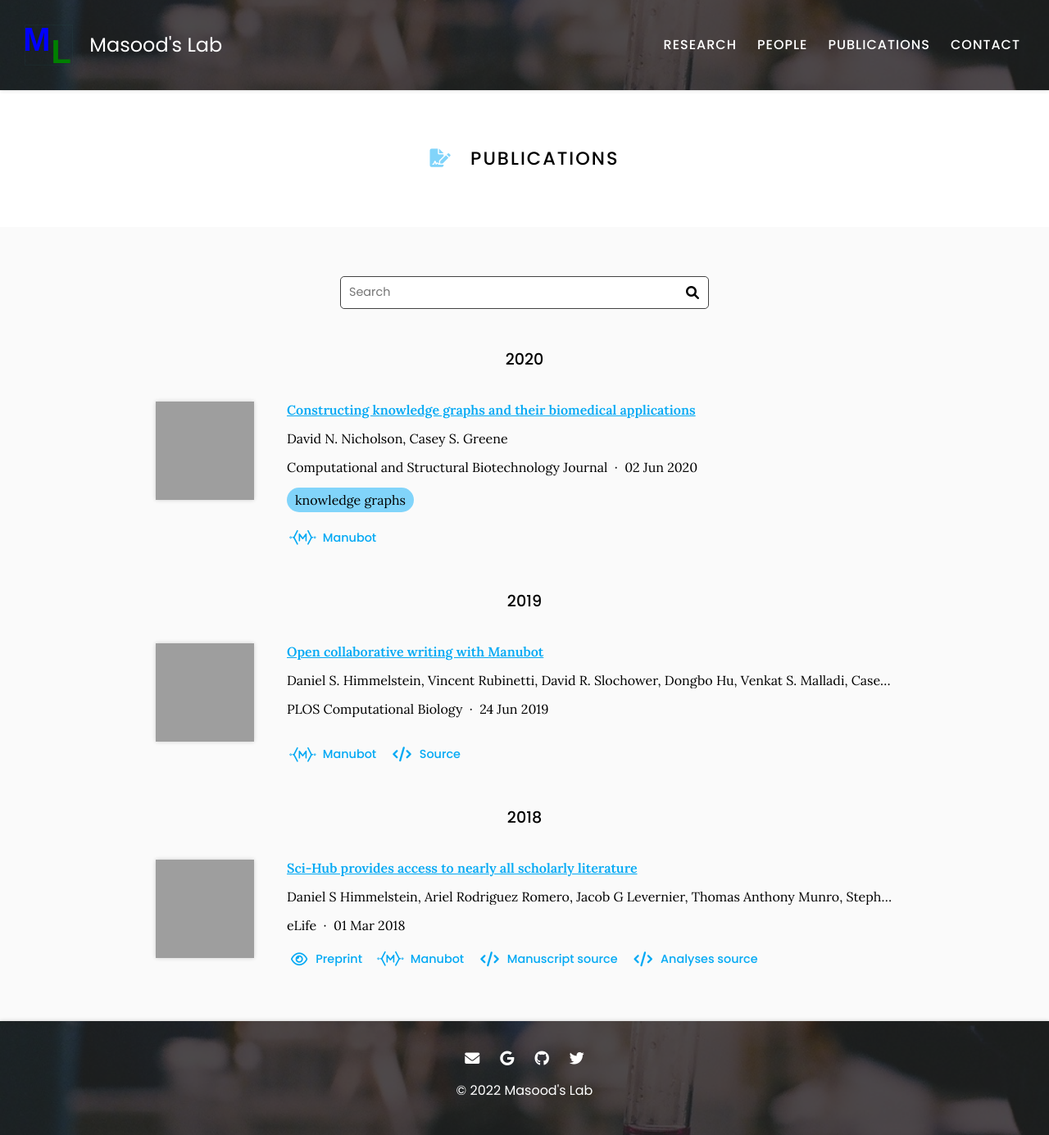
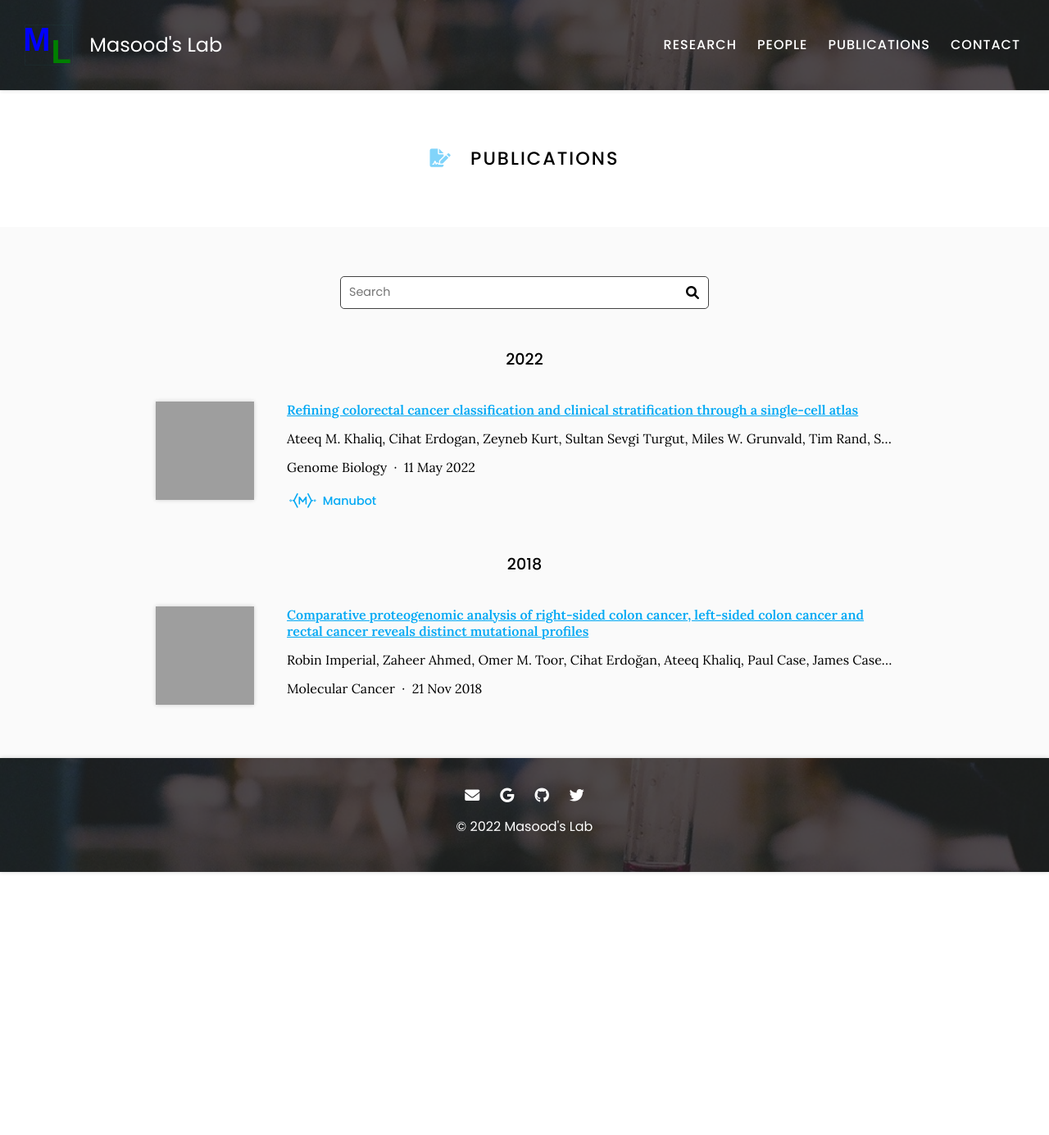
Before and after one commit to masoodlab/masoodlab.github.io, a Jekyll site: the page built from publications/index.md, in a window 1280 px wide. Shown: the whole page at 82% size. Built offline with Jekyll 4.4.1, drawn with Linux system fonts in a browser that asks for light colours; after the commit the page ends 1064 px from its top, so only the background shows below that; grey boxes are pictures that could not be loaded.

Commit message:
Generate citations

```diff
--- a/_data/citations.yaml
+++ b/_data/citations.yaml
@@ -1,64 +1,71 @@
 # DO NOT EDIT, GENERATED AUTOMATICALLY FROM SOURCES.YAML (AND ELSEWHERE)
 # See https://github.com/greenelab/lab-website-template/wiki/Citations
 
-- id: doi:10.1016/j.csbj.2020.05.017
-  title: Constructing knowledge graphs and their biomedical applications
+- id: doi:10.1186/s13059-022-02677-z
+  title: Refining colorectal cancer classification and clinical stratification through
+    a single-cell atlas
   authors:
-  - David N. Nicholson
-  - Casey S. Greene
-  publisher: Computational and Structural Biotechnology Journal
-  date: '2020-06-02'
-  link: https://doi.org/gg7m48
-  image: https://ars.els-cdn.com/content/image/1-s2.0-S2001037020302804-gr1.jpg
+  - Ateeq M. Khaliq
+  - Cihat Erdogan
+  - Zeyneb Kurt
+  - Sultan Sevgi Turgut
+  - Miles W. Grunvald
+  - Tim Rand
+  - Sonal Khare
+  - Jeffrey A. Borgia
+  - Dana M. Hayden
+  - Sam G. Pappas
+  - Henry R. Govekar
+  - Audrey E. Kam
+  - Jochen Reiser
+  - Kiran Turaga
+  - Milan Radovich
+  - Yong Zang
+  - Yingjie Qiu
+  - Yunlong Liu
+  - Melissa L. Fishel
+  - Anita Turk
+  - Vineet Gupta
+  - Ram Al-Sabti
+  - Janakiraman Subramanian
+  - Timothy M. Kuzel
+  - Anguraj Sadanandam
+  - Levi Waldron
+  - Arif Hussain
+  - Mohammad Saleem
+  - Bassel El-Rayes
+  - Ameen A. Salahudeen
+  - Ashiq Masood
+  publisher: Genome Biology
+  date: '2022-05-11'
+  link: https://doi.org/gqcsmj
+  image: https://media.springernature.com/full/springer-static/image/art%3A10.1186%2Fs13059-022-02677-z/MediaObjects/13059_2022_2677_Fig1_HTML.png
   extra-links:
   - type: manubot
-    link: https://greenelab.github.io/knowledge-graph-review/
-  tags:
-  - knowledge graphs
-- id: doi:10.1371/journal.pcbi.1007128
-  title: Open collaborative writing with Manubot
+    link: https://github.com/masoodlab/CRC-Single-Cell
+- id: doi:10.1186/s12943-018-0923-9
+  title: Comparative proteogenomic analysis of right-sided colon cancer, left-sided
+    colon cancer and rectal cancer reveals distinct mutational profiles
   authors:
-  - Daniel S. Himmelstein
-  - Vincent Rubinetti
-  - David R. Slochower
-  - Dongbo Hu
-  - Venkat S. Malladi
-  - Casey S. Greene
-  - Anthony Gitter
-  publisher: PLOS Computational Biology
-  date: '2019-06-24'
-  link: https://doi.org/c7np
-  image: https://journals.plos.org/ploscompbiol/article/figure/image?size=inline&id=info:doi/10.1371/journal.pcbi.1007128.g001&rev=2
-  repo: greenelab/meta-review
-  extra-links:
-  - type: manubot
-    link: https://greenelab.github.io/meta-review/
-  - type: source
-    link: https://github.com/greenelab/meta-review
-  - type: website
-    link: http://manubot.org/
-- id: doi:10.7554/eLife.32822
-  title: Sci-Hub provides access to nearly all scholarly literature
-  authors:
-  - Daniel S Himmelstein
-  - Ariel Rodriguez Romero
-  - Jacob G Levernier
-  - Thomas Anthony Munro
-  - Stephen Reid McLaughlin
-  - Bastian Greshake Tzovaras
-  - Casey S Greene
-  publisher: eLife
-  date: '2018-03-01'
-  link: https://doi.org/ckcj
-  image: https://iiif.elifesciences.org/lax:32822%2Felife-32822-fig8-v3.tif/full/863,/0/default.webp
-  extra-links:
-  - type: preprint
-    link: https://doi.org/10.7287/peerj.preprints.3100v1
-  - type: manubot
-    link: https://greenelab.github.io/scihub-manuscript/
-  - type: source
-    link: https://github.com/greenelab/scihub-manuscript
-    text: Manuscript source
-  - type: source
-    link: https://github.com/greenelab/scihub
-    text: Analyses source
+  - Robin Imperial
+  - Zaheer Ahmed
+  - Omer M. Toor
+  - "Cihat Erdo\u011Fan"
+  - Ateeq Khaliq
+  - Paul Case
+  - James Case
+  - Kevin Kennedy
+  - Lee S. Cummings
+  - Niklas Melton
+  - Shahzad Raza
+  - Banu Diri
+  - Ramzi Mohammad
+  - Bassel El-Rayes
+  - Timothy Pluard
+  - Arif Hussain
+  - Janakiraman Subramanian
+  - Ashiq Masood
+  publisher: Molecular Cancer
+  date: '2018-11-21'
+  link: https://doi.org/gfvwfm
+  image: https://media.springernature.com/full/springer-static/image/art%3A10.1186%2Fs12943-018-0923-9/MediaObjects/12943_2018_923_Fig1_HTML.png
```
